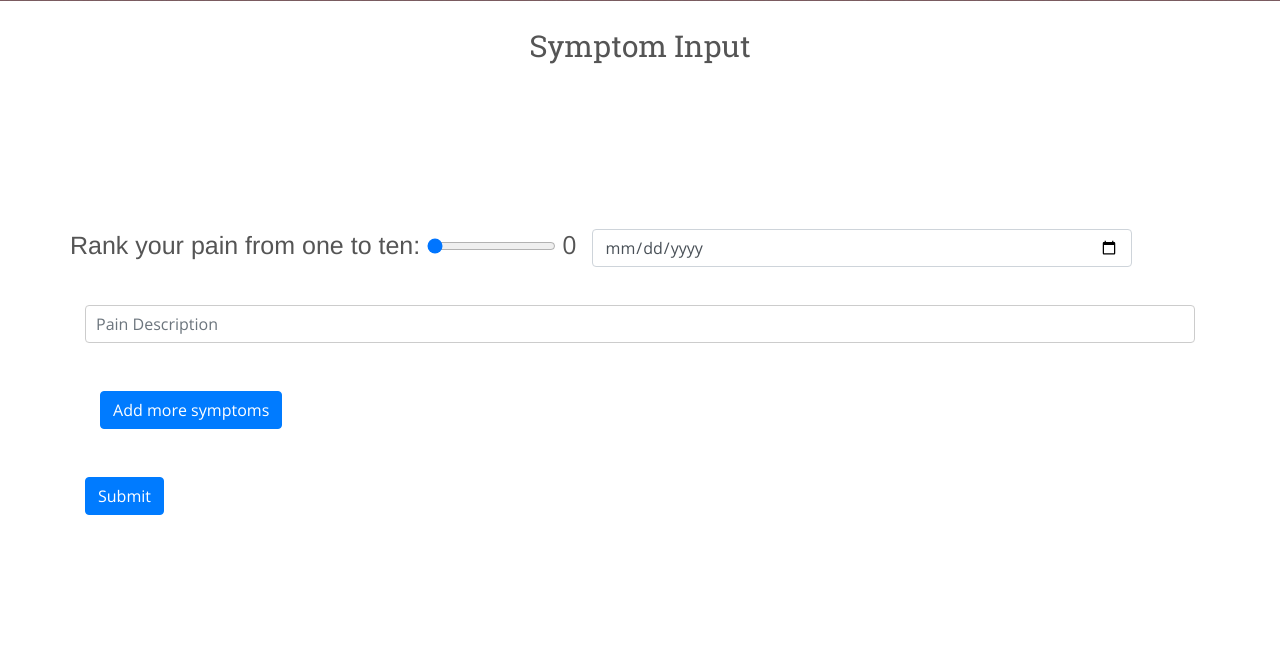
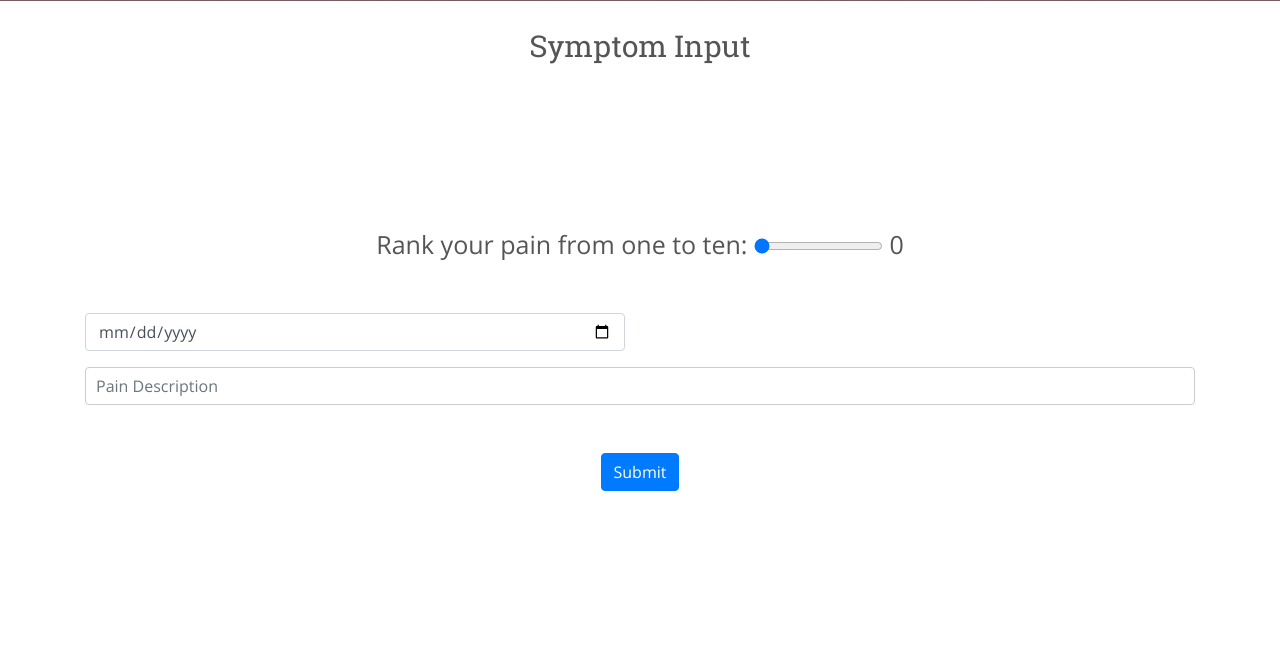
Before and after one commit to ladyOouf/SymptoTrack, a Flask app: page /symptom_input/ in a window 1280 px wide. Shown: the part 428-1077 px from the top of the page. After the commit the page ends 919 px from the top, so only its background shows below. Run offline with Flask 3, Linux system fonts and the light colour scheme; the visitor is signed in with stand-in values (Sample User, id 1); some libraries are stand-ins or nearby versions.

Commit message:
fixed symptom input form

```diff
--- a/Sympto_track/templates/other html/symptom_input.html
+++ b/Sympto_track/templates/other html/symptom_input.html
@@ -1,8 +1,8 @@
 <!--Name of Code artifact: symptom_input.html
 Description: This code is responsible for getting the user's pain input.
-Authors: Ava G, Sree Kondi, Sarah M
+Authors: Ava G, Sree Kondi
 Date Creation : October 15, 2023
-Date Revised: February 25, 2024
+Date Revised: March 17, 2023
 Preconditions: Empty Strings are not allowed.
 Postconditions: No return values. -->
 
@@ -15,20 +15,20 @@ Postconditions: No return values. -->
     <meta name="description" content="Free Template"> <!-- Meta description for SEO -->
 
     <!-- Bootstrap CSS -->
-    <link rel="stylesheet" type="text/css" href="../../static/bootstrap/css/bootstrap.min.css"> <!-- Include Bootstrap CSS -->
-    <link rel="stylesheet" type="text/css" href="../../static/bootstrap/css/bootstrap-grid.css"> <!-- Include Bootstrap Grid CSS -->
+    <link rel="stylesheet" type="text/css" href="../static/bootstrap/css/bootstrap.min.css"> <!-- Include Bootstrap CSS -->
+    <link rel="stylesheet" type="text/css" href="../static/bootstrap/css/bootstrap-grid.css"> <!-- Include Bootstrap Grid CSS -->
 
     <!--Stylesheet-->
-    <link rel="stylesheet" type="text/css" href="../../static/css/normalize.css"> <!-- Include a custom stylesheet (normalize) -->
-    <link rel="stylesheet" type="text/css" href="../../static/css/style.css"> <!-- Include a custom stylesheet (style) -->
-    <link rel="stylesheet" type="text/css" href="../../static/css/responsive.css"> <!-- Include a custom stylesheet (responsive) -->
+    <link rel="stylesheet" type="text/css" href="../static/css/normailze.css"> <!-- Include a custom stylesheet (normalize) -->
+    <link rel="stylesheet" type="text/css" href="../static/css/style.css"> <!-- Include a custom stylesheet (style) -->
+    <link rel="stylesheet" type="text/css" href="../static/css/responsive.css"> <!-- Include a custom stylesheet (responsive) -->
 
     <!--Font-->
-    <link rel="stylesheet" type="text/css" href="../../static/font/web-font.css"> <!-- Include web fonts -->
+    <link rel="stylesheet" type="text/css" href="../static/font/web-font.css"> <!-- Include web fonts -->
     <link href="https://cdnjs.cloudflare.com/ajax/libs/font-awesome/5.10.2/css/all.min.css" rel="stylesheet"> <!-- Include Font Awesome icons -->
 
     <title>SymptoTrack</title> <!-- Set the title of the webpage -->
-    <link rel="icon" type="image/x-icon" href="../../static/favicon.ico"> <!-- Favicon for web page. -->
+    <link rel="icon" type="image/x-icon" href="../static/favicon.ico"> <!-- Favicon for web page. -->
   </head>
   <body>
     <div class="main-container template">
@@ -43,7 +43,7 @@ Postconditions: No return values. -->
             </div>
             <div class="col-md-4 logo order-1 order-md-12">
               <a href="/homepage/">
-                <img class="logo-img" src="../../static/img/logo.png" alt="SymptoTrack Logo"> <!-- Logo image -->
+                <img class="logo-img" src="../static/img/logo.png" alt="SymptoTrack Logo"> <!-- Logo image -->
               </a>
             </div>
             <div class="col-md-4 top-bar-right order-3 order-md-12">
@@ -80,23 +80,22 @@ Postconditions: No return values. -->
       <br>
       <br>
       <!--Creating the slider-->
+
+
       <br>
 
-      <div class="container my-5">
+        <div class="container my-5">
+          <form name="symptom_input" method="POST" id="painForm">
+            <!-- Creating the slider -->
+            <label for="slider">Rank your pain from one to ten:</label>
+            <input type="range" id="slider" name="pain_input" min="0" max="10" step="1" value="0">
+            <output for="slider" id="sliderValue">0</output><br><br>
 
-        <div class="row my-3">
-          <br>
-      <!--Creating the slider-->
-        <form name="symptom_input" method="POST">
-            <label for="slider" style = "font-family : Helvetica Neue;">Rank your pain from one to ten:</label>
-            <input type="range" id="slider" name="pain_input" min="0" max="10" step="1" value="0">
-            <output for="slider" id="sliderValue">0</output>
-            </form><br>
-        <br>
-            <div class="col-md-6">
-                <input type="date" class="form-control" placeholder="Date :" name = "pain_date">
+            <div class="row my-3">
+              <div class="col-md-6">
+                <input type="date" class="form-control" placeholder="Date :" name="pain_date" required>
+              </div>
             </div>
-        </div>
 
             <!-- Giving user the ability to write a description -->
             <div class="row my-3">
@@ -105,83 +104,26 @@ Postconditions: No return values. -->
               </div>
             </div>
 
-            <!-- add button -->
-            <div class="container my-5">
-              <button id="addSliderButton" class="btn btn-primary">Add more symptoms</button>
-            </div>
-        <!-- <a href="Homepage.html" class="btn btn-primary">Submit</a> -->
-      </div>
-
-      <script>
-          const slider = document.getElementById('slider');
-          const output = document.getElementById('sliderValue');
-
-          // Display the initial slider value
-          output.textContent = slider.value;
-
-          // Update the slider value in real time
-          slider.addEventListener('input', function() {
-              output.textContent = slider.value;
-          });
-
-        // adds the slider
-        const addButton = document.getElementById('addSliderButton');
-        const container = document.querySelector('.container');
-
-        let sliderCount = 1; // Initialize with the existing slider
-
-        addButton.addEventListener('click', () => {
-            sliderCount++; // Increment the slider count
-
-            const newSliderLabel = document.createElement('label');
-            newSliderLabel.setAttribute('for', `slider${sliderCount}`);
-            newSliderLabel.textContent = `Rank your pain from one to ten :`;
-
-            // creates a slider for the user to choose a number between 0 and 10
-            const newSliderInput = document.createElement('input');
-            newSliderInput.setAttribute('type', 'range');
-            newSliderInput.setAttribute('id', `slider${sliderCount}`);
-            newSliderInput.setAttribute('name', `slider${sliderCount}`);
-            newSliderInput.setAttribute('min', '0'); //setting min to 0
-            newSliderInput.setAttribute('max', '10'); //setting max to 10
-            newSliderInput.setAttribute('step', '1');
-            newSliderInput.setAttribute('value', '0');
-
-            // creating a new slider
-            const newSliderOutput = document.createElement('output');
-            newSliderOutput.setAttribute('for', `slider${sliderCount}`);
-            newSliderOutput.setAttribute('id', `sliderValue${sliderCount}`);
-            newSliderOutput.textContent = '0';
-
-            // giving user ability to write a pain description
-            const newPainDescription = document.createElement('input');
-            newPainDescription.setAttribute('type', 'text');
-            newPainDescription.setAttribute('class', 'form-control input-text');
-            newPainDescription.setAttribute('placeholder', 'Pain Description');
-
-            // break
-            const lineBreak = document.createElement('br');
-
-            // Append the new elements to the container
-            container.appendChild(newSliderLabel);
-            container.appendChild(newSliderInput);
-            container.appendChild(newSliderOutput);
-            container.appendChild(newPainDescription);
-            container.appendChild(lineBreak);
-
-            // Add an event listener to the new slider
-            newSliderInput.addEventListener('input', function() {
-                newSliderOutput.textContent = newSliderInput.value;
-            });
-        });
-
-
-      </script>
             <!-- Submit button -->
             <div class="container my-5">
               <button type="submit" class="btn btn-primary">Submit</button>
             </div>
-      </body
+
+            <!-- Error message container -->
+            <div class="container my-3">
+              <p class="error-message text-danger" style="display: none;"></p>
+            </div>
+          </form>
+        </div>
+
+
+
+        <script>
+    // Update slider value display dynamically
+    document.getElementById('slider').addEventListener('input', function() {
+        document.getElementById('sliderValue').textContent = this.value;
+    });
+        </script>
       </html>
 
 
@@ -206,8 +148,8 @@ Postconditions: No return values. -->
       </footer>
     </div>
     <!-- Optional JavaScript -->
-    <script src="../../static/js/jquery.js"></script> <!-- new jquery 12.3, Sarah -->
-    <script src="../../static/js/scripts.js"></script> <!-- establishes script.js connection, Sarah -->
-   <script src="../../static/bootstrap/js/bootstrap.min.js"></script>
+    <script src="../static/js/jquery.js"></script> <!-- new jquery 12.3, Sarah -->
+    <script src="../static/js/scripts.js"></script> <!-- establishes script.js connection, Sarah -->
+    <script src="../static/bootstrap/js/bootstrap.min.js"></script>
   </body>
 </html>
```
